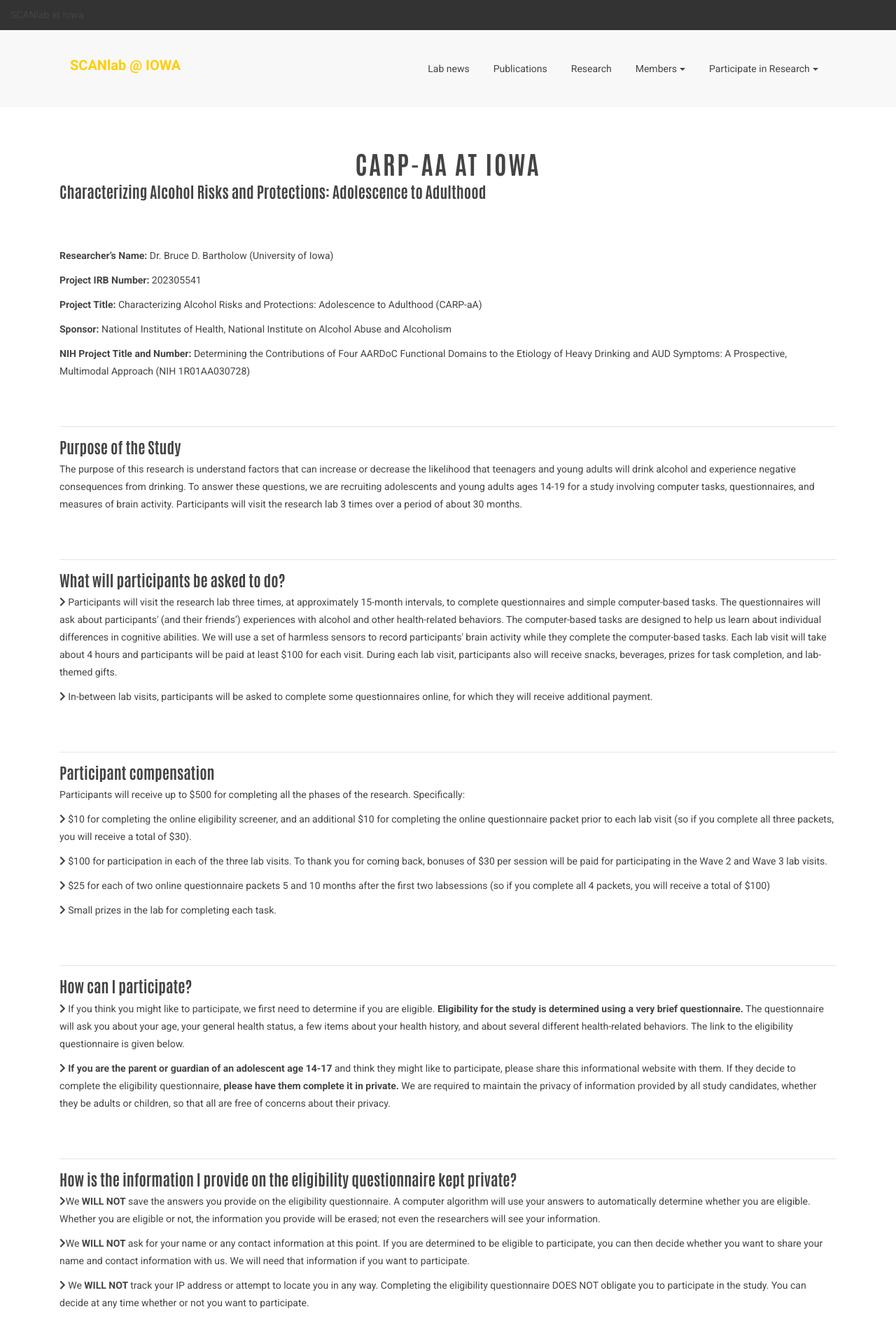
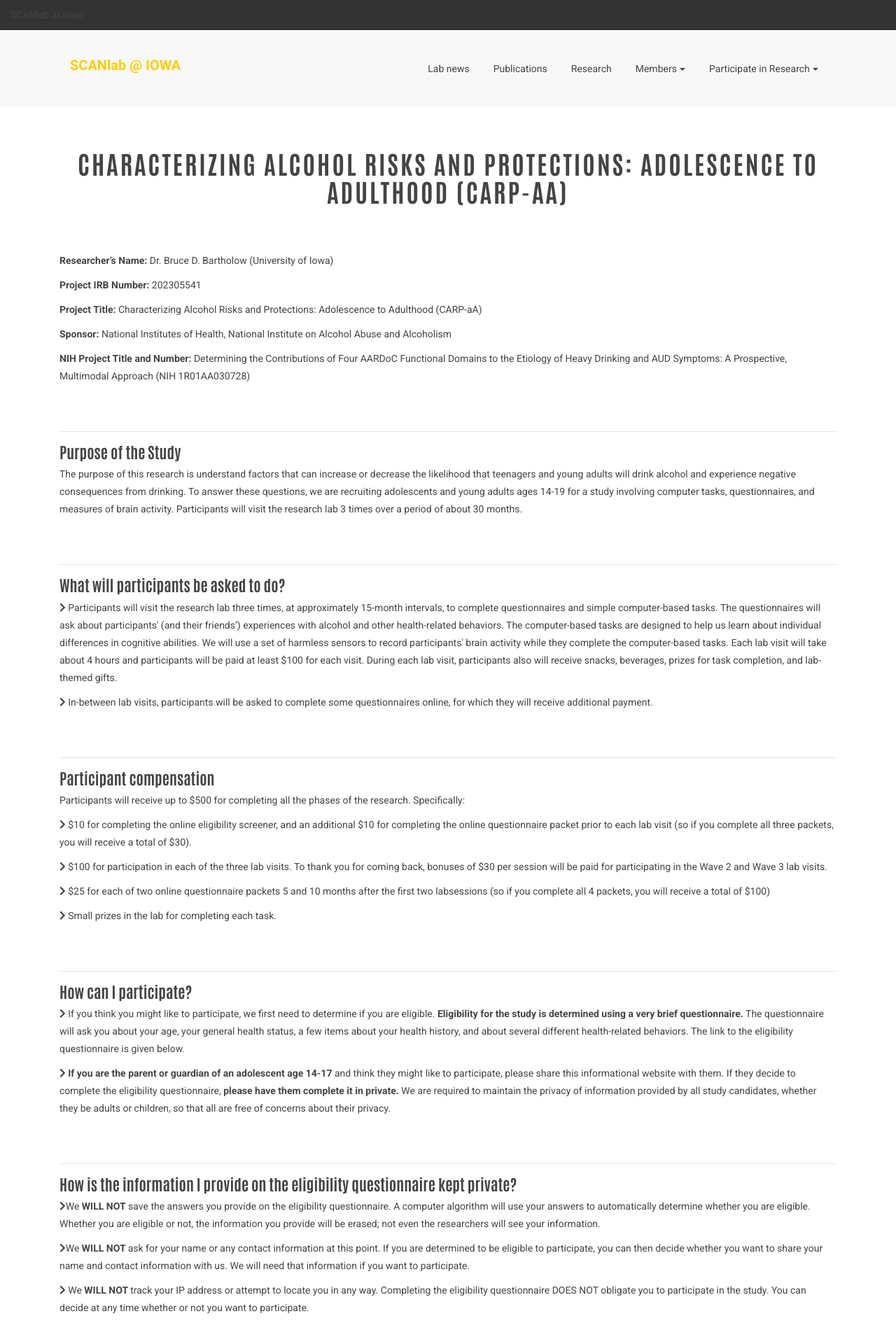
Before and after one commit to bartholow-scanlab/bartholow-scanlab.github.io, a Jekyll site: the page built from carp-aa.html, in a window 1280 px wide. Shown: the top 1920 px of the page at 70% size. Built offline with Jekyll 4.4.1, drawn with Linux system fonts in a browser that asks for light colours; nearby versions of some CDN libraries.

Commit message:
Update carp-aa.html

```diff
--- a/carp-aa.html
+++ b/carp-aa.html
@@ -7,8 +7,7 @@ title: CARP-aA
     <div id="content">
       <div class="container">
 	      <div class="page-header-title">
-		      <h2 class="heading-title text-center">CARP-aA at Iowa</h2>
-		      <h4> <strong>C</strong>haracterizing <strong>A</strong>lcohol <strong>R</strong>isks and <strong>P</strong>rotections: <strong>A</strong>dolescence to <strong>A</strong>dulthood </h4>
+		      <h2 class="heading-title text-center">Characterizing Alcohol Risks and Protections: Adolescence to Adulthood (CARP-aA)</h2>
 	      </div>
 
 
```
